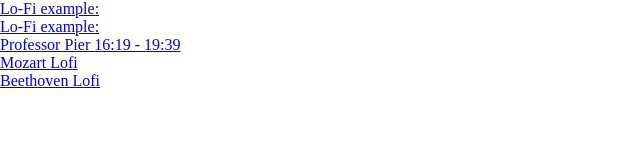
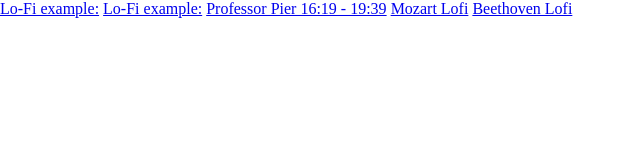
Before and after one commit to AlexandreSantAnaLangunno/Trabalho, a plain HTML site: page index.html in a window 1280 px wide. Shown: the whole page, without its empty margins (0-640 px from the left). Drawn offline with Linux system fonts and the light colour scheme.

Commit message:
Add more style

```diff
--- a/index.html
+++ b/index.html
@@ -9,14 +9,17 @@
             body{
                 display: grid;
                 margin: auto;
+                align-items: center;
             }
         </style>
     </head>
     <body>
-        <a href="https://youtu.be/DhHGDOgjie4">Lo-Fi example:</a>
-        <a href="https://youtu.be/r7mQLokqoO8">Lo-Fi example:</a>
-        <a href="https://youtu.be/noXqEGIZak8">Professor Pier 16:19 - 19:39</a>
-        <a href="https://youtu.be/dNtaxaYTu_0">Mozart Lofi</a>
-        <a href="https://youtu.be/snnb7APueMk?t=1634">Beethoven Lofi</a>
+        <main>
+            <a href="https://youtu.be/DhHGDOgjie4">Lo-Fi example:</a>
+            <a href="https://youtu.be/r7mQLokqoO8">Lo-Fi example:</a>
+            <a href="https://youtu.be/noXqEGIZak8">Professor Pier 16:19 - 19:39</a>
+            <a href="https://youtu.be/dNtaxaYTu_0">Mozart Lofi</a>
+            <a href="https://youtu.be/snnb7APueMk?t=1634">Beethoven Lofi</a>
+        </main>
     </body>
 </html>
```
